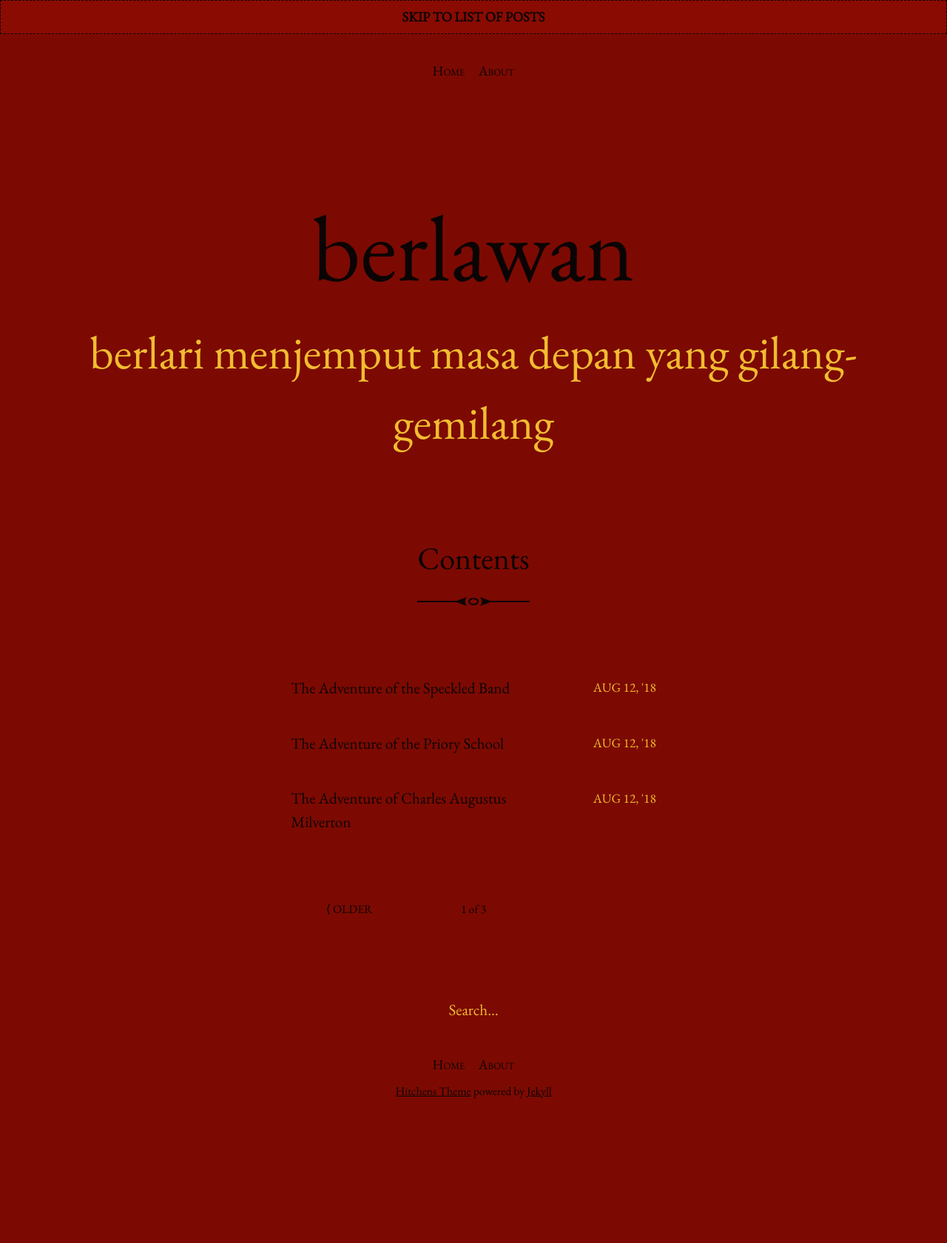
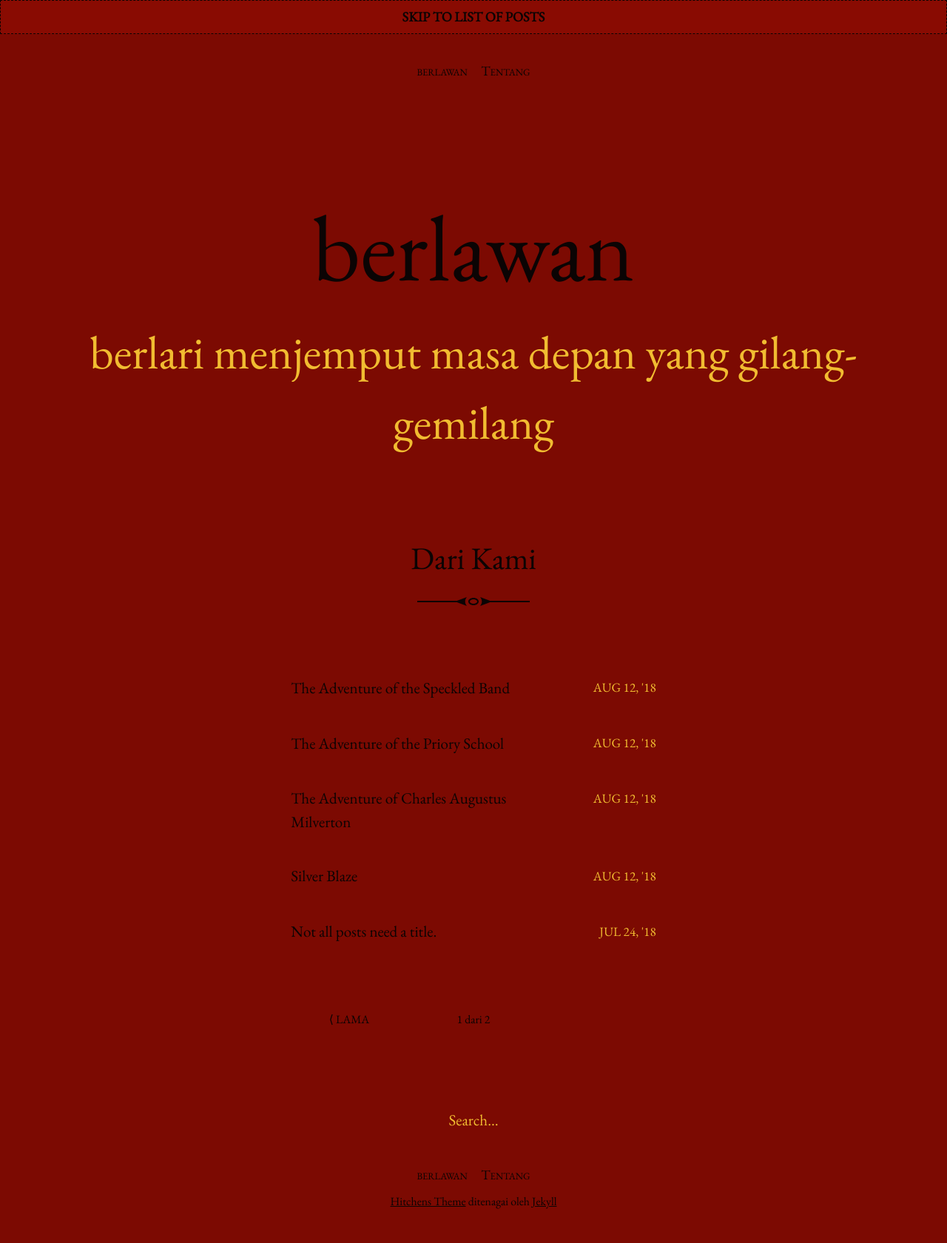
Before and after one commit to Berlawan/berlawan.github.io, a Jekyll site: the page built from index.html, in a window 1280 px wide. Shown: the whole page at 74% size. Built offline with Jekyll 4.4.1, drawn with Linux system fonts in a browser that asks for light colours; the list of posts is cut into pages by our own code; before the commit the page ends 1530 px from its top, so only the background shows below that.

Commit message:
indonesian

```diff
--- a/_config.yml
+++ b/_config.yml
@@ -41,5 +41,5 @@ markdown: kramdown
 plugins:
   - jekyll-paginate
 
-paginate: 3
+paginate: 5
 paginate_path: "/page/:num/"
--- a/_data/menu.yml
+++ b/_data/menu.yml
@@ -1,2 +1,2 @@
-- title: About
-  url: /about.html
+- title: Tentang
+  url: /tentang.html
--- a/_includes/menu.html
+++ b/_includes/menu.html
@@ -5,7 +5,7 @@
     <ul>
       <li>
         <a href="{{ '/' | prepend: site.baseurl }}">
-          Home
+          berlawan
         </a>
       </li>
     {% for item in site.data.menu %}
--- a/_layouts/default.html
+++ b/_layouts/default.html
@@ -42,7 +42,7 @@
     {% unless site.hide_credits %}
       <aside class="site-credits">
         <p>
-          <small><a href="https://github.com/patdryburgh/hitchens">Hitchens Theme</a> powered by <a href="http://jekyllrb.com">Jekyll</a></small>
+          <small><a href="https://github.com/patdryburgh/hitchens">Hitchens Theme</a> ditenagai oleh <a href="http://jekyllrb.com">Jekyll</a></small>
         </p>
       </aside>
     {% endunless %}
--- a/_layouts/home.html
+++ b/_layouts/home.html
@@ -26,9 +26,9 @@ layout: default
 
   <h1 class="content-title divided">
     {% if site.paginate and site.paginate_path and paginator.page > 1 %}
-      Page {{ paginator.page }}
+      Halaman {{ paginator.page }}
     {% else %}
-      Contents
+      Dari Kami
     {% endif %}
   </h1>
 
@@ -44,13 +44,13 @@ layout: default
 
       <div class="post-pagination">
         {% if paginator.next_page %}
-          <a href="{{ paginator.next_page_path | prepend: site.baseurl  }}" class="pagination-next btn">&lang;&nbsp;Older</a>
+          <a href="{{ paginator.next_page_path | prepend: site.baseurl  }}" class="pagination-next btn">&lang;&nbsp;Lama</a>
         {% else %}
           <span>&nbsp;</span>
         {% endif %}
-        <span class="pagination-number">{{ paginator.page }} of {{ paginator.total_pages }}</span>
+        <span class="pagination-number">{{ paginator.page }} dari {{ paginator.total_pages }}</span>
         {% if paginator.previous_page %}
-          <a href="{{ paginator.previous_page_path | prepend: site.baseurl }}" class="pagination-previous btn">Newer&nbsp;&rang;</a>
+          <a href="{{ paginator.previous_page_path | prepend: site.baseurl }}" class="pagination-previous btn">Baru&nbsp;&rang;</a>
         {% else %}
           <span>&nbsp;</span>
         {% endif %}
```
